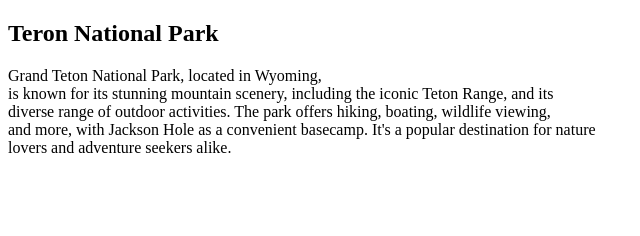
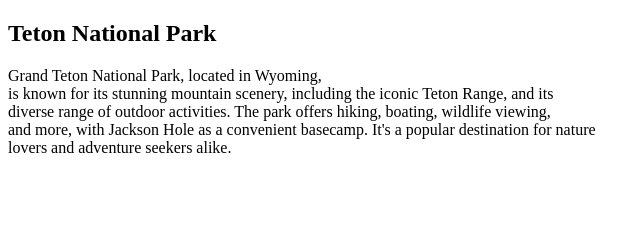
Before and after one commit to Ejazcs11/Learning-HTML, a plain HTML site: page Basic-HTML/images.html in a window 1280 px wide. Shown: the top 236 px of the page, 0-640 px from the left. Drawn offline with Linux system fonts and the light colour scheme.

Commit message:
updating images file

```diff
--- a/Basic-HTML/images.html
+++ b/Basic-HTML/images.html
@@ -6,7 +6,7 @@
 
 <body>
     <div style="height: 200px; width: 600px;">
-     <h2>Teron National Park</h2>
+     <h2>Teton National Park</h2>
     <p>Grand Teton National Park, located in Wyoming, <br>
          is known for its stunning mountain scenery,
           including the iconic Teton Range, and its <br>
```
